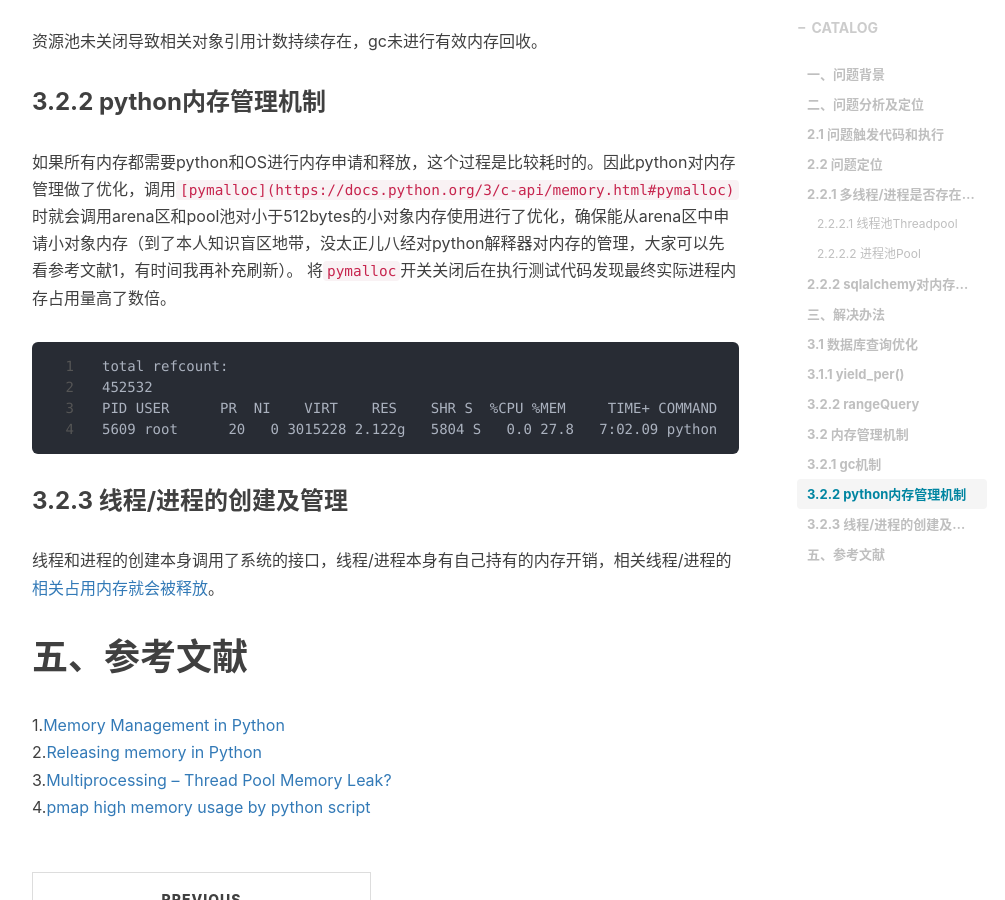
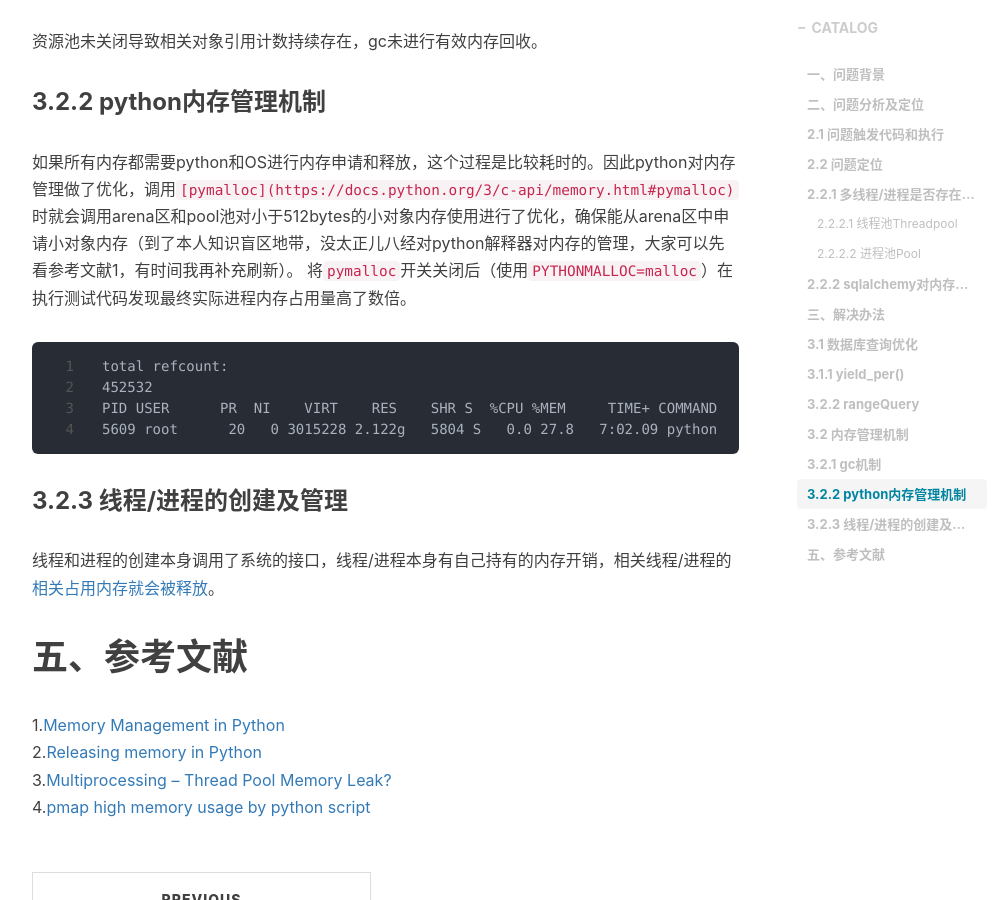
Before and after one commit to shihai1991/shihai1991.github.io, a Jekyll site: the page built from _posts/2022-09-20-multiprocessing-sqlalchemy.md, in a window 1280 px wide and 900 px high, scrolled down 6727 px. Shown: the whole window, without its empty margins (233-1238 px from the left). Built offline with Jekyll 4.4.1, drawn with Linux system fonts in a browser that asks for light colours; nearby versions of some CDN libraries; comment, search, counter and statistics services are not loaded.

Commit message:
Update 2022-09-20-multiprocessing-sqlalchemy.md

````diff
--- a/_posts/2022-09-20-multiprocessing-sqlalchemy.md
+++ b/_posts/2022-09-20-multiprocessing-sqlalchemy.md
@@ -223,7 +223,7 @@ PID USER      PR  NI    VIRT    RES    SHR S  %CPU %MEM     TIME+ COMMAND
 
 ### 3.2.2 python内存管理机制
 如果所有内存都需要python和OS进行内存申请和释放，这个过程是比较耗时的。因此python对内存管理做了优化，调用`[pymalloc](https://docs.python.org/3/c-api/memory.html#pymalloc)`时就会调用arena区和pool池对小于512bytes的小对象内存使用进行了优化，确保能从arena区中申请小对象内存（到了本人知识盲区地带，没太正儿八经对python解释器对内存的管理，大家可以先看参考文献1，有时间我再补充刷新）。
-将`pymalloc`开关关闭后在执行测试代码发现最终实际进程内存占用量高了数倍。
+将`pymalloc`开关关闭后（使用`PYTHONMALLOC=malloc`）在执行测试代码发现最终实际进程内存占用量高了数倍。
 ```
 total refcount:
 452532
````
